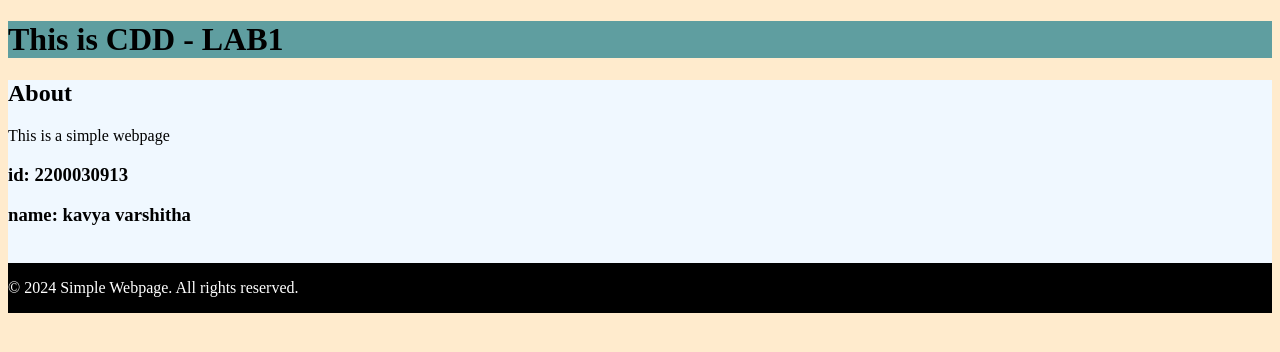
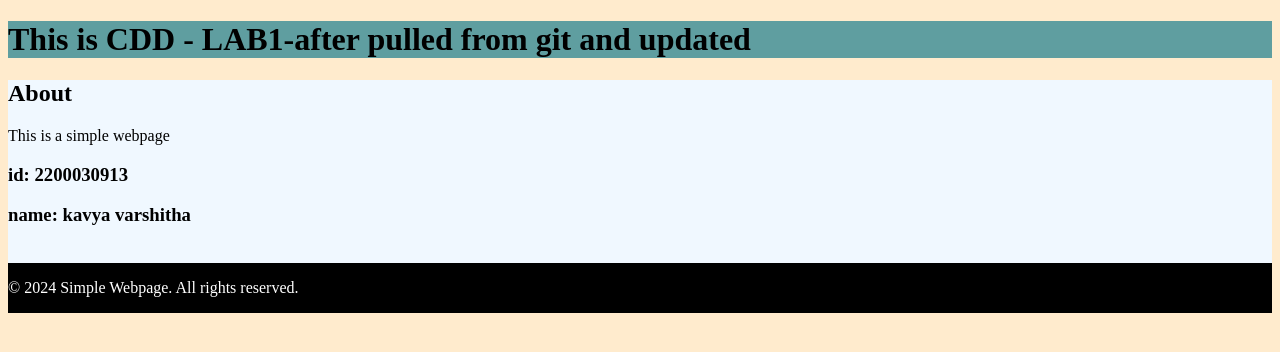
Before and after one commit to kavya-333kavya/Y22Devops30913, a plain HTML site: page index.html in a window 1280 px wide. Drawn offline with Linux system fonts and the light colour scheme.

Commit message:
Initial commit

```diff
--- a/index.html
+++ b/index.html
@@ -8,7 +8,7 @@
 </head>
 <body>
     <header>
-        <h1>This is CDD - LAB1</h1>
+        <h1>This is CDD - LAB1-after pulled from git and updated</h1>
 
     </header>
     <nav>
```
